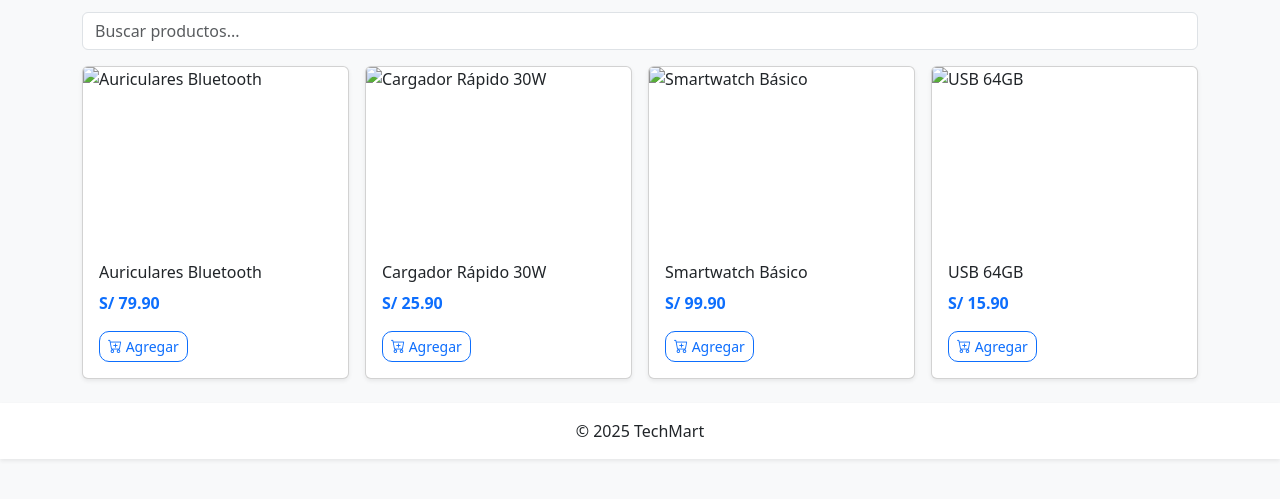
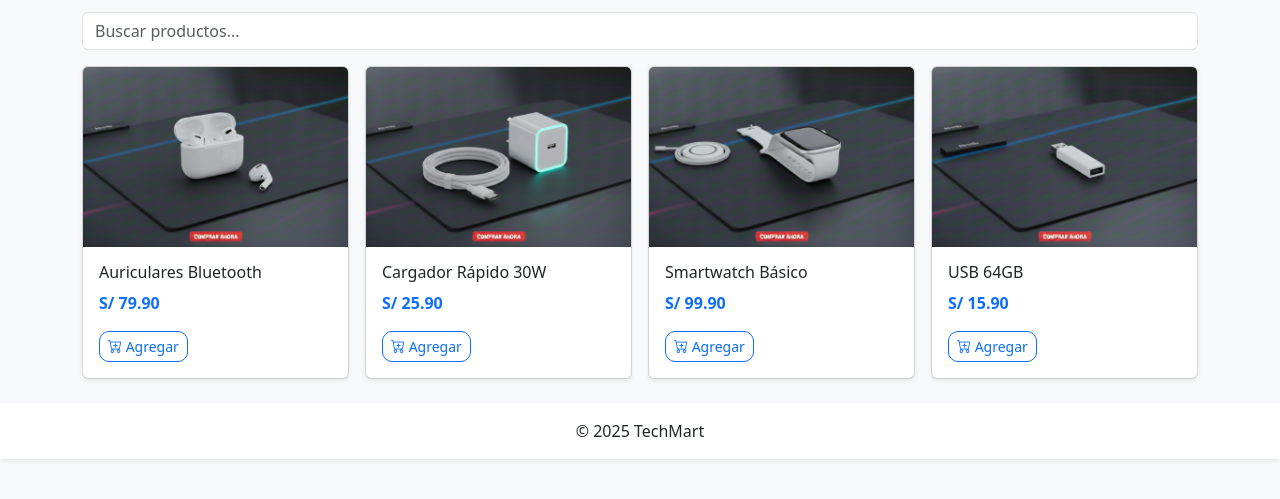
Before and after one commit to HustavoJhon/designweb, a plain HTML site: page productos.html in a window 1280 px wide. Shown: the part 137-636 px from the top of the page. Drawn offline with nearby package versions, Linux system fonts and the light colour scheme.

Commit message:
agregue img

```diff
--- a/productos.html
+++ b/productos.html
@@ -56,9 +56,9 @@
   <script>
     const productos = [
       {id:1,nombre:"Auriculares Bluetooth",precio:79.90,imagen:"img/producto1.jpg"},
-      {id:2,nombre:"Cargador Rápido 30W",precio:25.90,imagen:"img/producto1.jpg"},
-      {id:3,nombre:"Smartwatch Básico",precio:99.90,imagen:"img/producto1.jpg"},
-      {id:4,nombre:"USB 64GB",precio:15.90,imagen:"img/producto1.jpg"}
+      {id:2,nombre:"Cargador Rápido 30W",precio:25.90,imagen:"img/producto2.jpg"},
+      {id:3,nombre:"Smartwatch Básico",precio:99.90,imagen:"img/producto3.jpg"},
+      {id:4,nombre:"USB 64GB",precio:15.90,imagen:"img/producto4.jpg"}
     ];
 
     function mostrarProductos(lista){
```
Also changed, not shown: index.html (+1 -1 lines), img/producto1.jpg (added), img/producto2.jpg (added), img/producto3.jpg (added), img/producto4.jpg (added).
